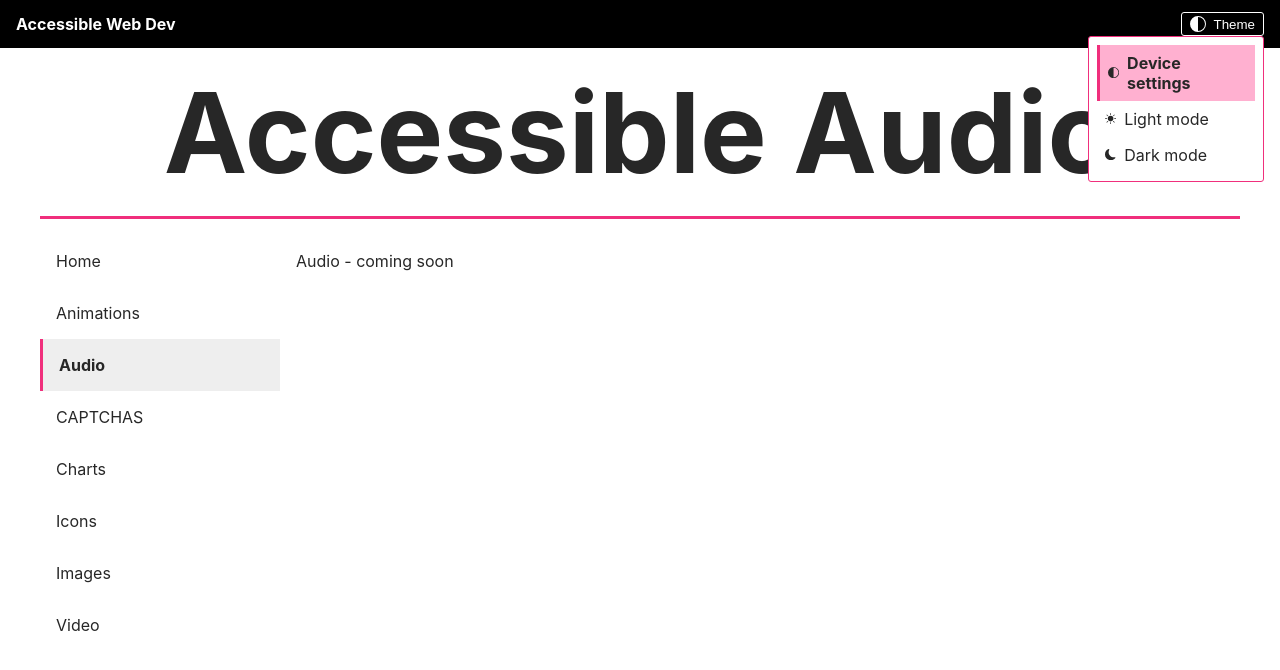
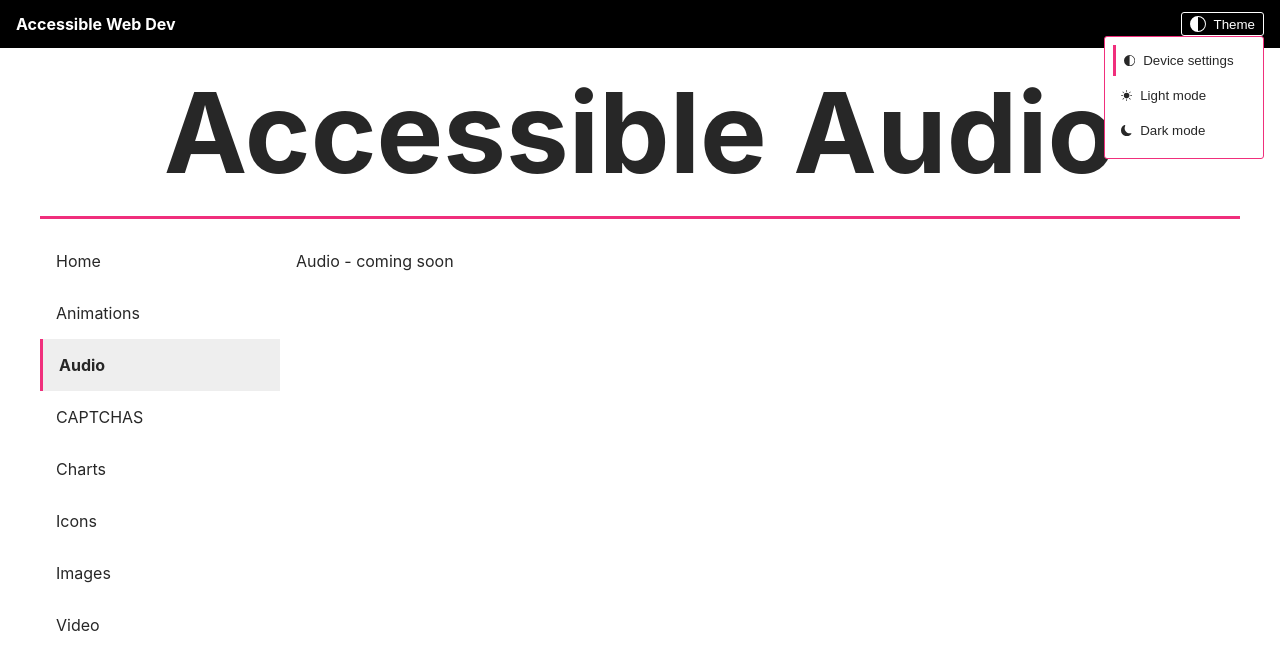
Before and after one commit to wizard0918/AcessibleWebDev, a Next.js app: page /audio in a window 1280 px wide. Both pictures are taken after a click on the button "Theme". Shown: the top 670 px of the page. Built offline with nearby package versions, Linux system fonts and the light colour scheme.

Commit message:
Update themeSwitcher to disclosure widget

```diff
--- a/components/Header/Header.module.css
+++ b/components/Header/Header.module.css
@@ -23,7 +23,6 @@
 
 .topBanner button {
 	cursor: pointer;
-	color: #fff;
 }
 
 .hamburgerBtn {
--- a/components/ThemeSwitcher/ThemeSwitcher.module.css
+++ b/components/ThemeSwitcher/ThemeSwitcher.module.css
@@ -7,13 +7,14 @@
 	border-radius: var(--borderRadius);
 	background-color: transparent;
 	cursor: pointer;
+	color: #fff;
 }
 
 .themeSwitcher {
 	position: absolute;
 	top: 16px;
 	right: 48px;
-    width: 11em;
+	width: 10em;
 	background-color: var(--bg);
 	padding: 0.5rem;
 	border: 1px solid var(--primary);
@@ -21,8 +22,12 @@
 	list-style: none;
 }
 
+.themeSwitcher li {
+	margin-bottom: 0.25rem;
+}
 
-  .themeSwitcher li {
+.themeSwitcherBtn {
+	background-color: none;
 	color: var(--text);
 	display: flex;
 	gap: 0.5rem;
@@ -34,18 +39,16 @@
 	background-color: var(--bg);
 }
 
-
 .themeSwitcher li.activeBtn {
 	border-left: 3px solid var(--primary);
-    background-color: var(--lightGrey);
+}
+
+.themeSwitcherBtn:hover {
+	background-color: var(--primaryLt);
 	font-weight: bold;
 }
 
-  .themeSwitcher li:hover {
-    background-color: var(--primaryLt);
-  }
-
-  .themeSwitcher li:focus {
+.themeSwitcherBtn:focus {
 	background-color: var(--primaryLt);
 	font-weight: bold;
 }
--- a/components/ThemeSwitcher/ThemeSwitcher.tsx
+++ b/components/ThemeSwitcher/ThemeSwitcher.tsx
@@ -1,119 +1,110 @@
-import { useState, useRef, useEffect } from "react";
-import { BsCircleHalf, BsFillSunFill, BsFillMoonFill } from "react-icons/bs";
+import { useState, useRef, useEffect } from "react"
+import { BsCircleHalf, BsFillSunFill, BsFillMoonFill } from "react-icons/bs"
 
 import styles from "./ThemeSwitcher.module.css"
 
 const ThemeSwitcher = () => {
 	const [showThemeSwitcher, setShowThemeSwitcher] = useState<boolean>(false)
-	const [currentFocusedEl, setCurrentFocusedEl] = useState<string>("")
 
 	const buttonRef = useRef<HTMLButtonElement>(null)
-	const systemRef = useRef<HTMLLIElement>(null)
-	const lightRef = useRef<HTMLLIElement>(null)
-	const darkRef = useRef<HTMLLIElement>(null)
 
 	const handleThemeSwitcher = () => {
-		setShowThemeSwitcher(prevState => !prevState)
-		if (!currentFocusedEl || currentFocusedEl === "buttonRef") {
-			setCurrentFocusedEl("systemRef")
-		}
+		setShowThemeSwitcher((prevState) => !prevState)
 	}
 
-	const handleThemeSwitcherKB = (e: React.KeyboardEvent<HTMLButtonElement>) => {
-		if (!showThemeSwitcher && (e.key === "ArrowDown" || e.key === "Down" || e.key === "Enter" || e.key === " ")) {
-			setShowThemeSwitcher(true)
-			setCurrentFocusedEl("systemRef")
-		}
-		if (!showThemeSwitcher && (e.key === "ArrowUp" || e.key === "Up")) {
-			setShowThemeSwitcher(true)
-			setCurrentFocusedEl("darkRef")
-		}
-		if (e.key === "Esc" || e.key === "Escape") {
-			setShowThemeSwitcher(false)
-			buttonRef.current?.focus()
-			setCurrentFocusedEl("buttonRef")
-		}
+	const setTheme = (theme: string) => {
+		document.documentElement.className = theme
+		localStorage.setItem("theme", theme)
+		handleThemeSwitcher()
+		buttonRef.current?.focus()
 	}
 
-	const handleMenuKBFocus = (e: React.KeyboardEvent<HTMLUListElement>) => {
-		if (currentFocusedEl == "systemRef" && (e.key === "ArrowDown" || e.key === "Down")) {
-			setCurrentFocusedEl("lightRef")
-		}
-		if (currentFocusedEl == "lightRef" && (e.key === "ArrowDown" || e.key === "Down")) {
-			setCurrentFocusedEl("darkRef")
-		}
-		if (currentFocusedEl == "darkRef" && (e.key === "ArrowDown" || e.key === "Down")) {
-			setCurrentFocusedEl("systemRef")
-		}
-		if (currentFocusedEl == "systemRef" && (e.key === "ArrowUp" || e.key === "Up")) {
-			setCurrentFocusedEl("darkRef")
-		}
-		if (currentFocusedEl == "lightRef" && (e.key === "ArrowUp" || e.key === "Up")) {
-			setCurrentFocusedEl("systemRef")
-		}
-		if (currentFocusedEl == "darkRef" && (e.key === "ArrowUp" || e.key === "Up")) {
-			setCurrentFocusedEl("lightRef")
-		}
-		if (e.key === "Esc" || e.key === "Escape") {
-			setShowThemeSwitcher(false)
-			buttonRef.current?.focus()
-			setCurrentFocusedEl("buttonRef")
-		}
+	const setThemeFromOS = () => {
+		window.matchMedia("(prefers-color-scheme: dark)").matches
+			? (document.documentElement.className = "dark")
+			: (document.documentElement.className = "light")
+		localStorage.removeItem("theme")
+		handleThemeSwitcher()
+		buttonRef.current?.focus()
 	}
 
-	const setFocusedElement = (value: string) => {
-		switch (value) {
-			case "systemRef": systemRef.current?.focus();
-				break;
-			case "lightRef": lightRef.current?.focus();
-				break;
-			case "darkRef": darkRef.current?.focus()
-				break;
-			case "buttonRef": buttonRef.current?.focus()
-				break;
-			default: buttonRef.current?.focus()
+	const handleThemeSwitcherKB = (e: { key: string }) => {
+		if (e.key === "Esc" || e.key === "Escape") {
+			handleThemeSwitcher()
+			buttonRef.current?.focus()
 		}
 	}
 
 	useEffect(() => {
-		if (showThemeSwitcher && currentFocusedEl) {
-			setFocusedElement(currentFocusedEl)
-		}
-	}, [showThemeSwitcher, currentFocusedEl])
+		document.addEventListener("keyup", handleThemeSwitcherKB)
 
-	const setTheme = (theme: string) => {
-		document.documentElement.className = theme
-		localStorage.setItem("theme", theme)
-		buttonRef.current?.focus()
-		setCurrentFocusedEl("buttonRef")
-	};
+		return () => document.removeEventListener("keyup", handleThemeSwitcherKB)
+	}, [])
 
-	const setThemeFromOS = () => {
-		window.matchMedia('(prefers-color-scheme: dark)').matches ? document.documentElement.className = "dark" : document.documentElement.className = "light"
-		localStorage.removeItem("theme")
-		buttonRef.current?.focus()
-		setCurrentFocusedEl("buttonRef")
-	};
-
-	let theme;
+	let theme
 	if (typeof window !== "undefined") {
 		theme = localStorage.getItem("theme")
 	}
 
 	return (
 		<>
-			<button className={styles.themeBtn} ref={buttonRef} onClick={handleThemeSwitcher} onKeyDown={handleThemeSwitcherKB} type="button" id="themeSwitcherBtn" aria-haspopup="true" aria-controls="themeSwitcherMenu" aria-expanded={showThemeSwitcher}>
+			<button
+				className={styles.themeBtn}
+				type="button"
+				id="themeSwitcherBtn"
+				aria-controls="themeSwitcherMenu"
+				onClick={handleThemeSwitcher}
+				aria-expanded={showThemeSwitcher}
+				ref={buttonRef}>
 				<BsCircleHalf color="white" size="1rem" aria-hidden="true" />
 				Theme
 			</button>
-			{showThemeSwitcher && <ul onKeyDown={(e) => handleMenuKBFocus(e)} className={styles.themeSwitcher} role="menu" id="themeSwitcherMenu" aria-labelledby="themeSwitcherBtn">
-				<li role="menuitemradio" aria-checked={!theme} onClick={() => { setThemeFromOS(); setShowThemeSwitcher(false); }} onKeyDown={(e) => (e.key === " " || e.key === "Enter") && setThemeFromOS()} ref={systemRef} tabIndex={-1} className={!theme ? styles.activeBtn : ""}>
-					<BsCircleHalf size="0.7rem" aria-hidden="true" className={styles.themeIcon} />Device settings</li>
-				<li role="menuitemradio" aria-checked={theme === "light"} onClick={() => { setTheme("light"); setShowThemeSwitcher(false); }} onKeyDown={(e) => (e.key === " " || e.key === "Enter") && setTheme("light")} ref={lightRef} tabIndex={-1} className={theme === "light" ? styles.activeBtn : ""}>
-					<BsFillSunFill size="0.7rem" aria-hidden="true" className={styles.themeIcon} />Light mode</li>
-				<li role="menuitemradio" aria-checked={theme === "dark"} onClick={() => { setTheme("dark"); setShowThemeSwitcher(false); }} onKeyDown={(e) => (e.key === " " || e.key === "Enter") && setTheme("dark")} ref={darkRef} tabIndex={-1} className={theme === "dark" ? styles.activeBtn : ""} >
-					<BsFillMoonFill size="0.7rem" aria-hidden="true" className={styles.themeIcon} />Dark mode</li>
-			</ul>}
+			{showThemeSwitcher && (
+				<ul
+					className={styles.themeSwitcher}
+					id="themeSwitcherMenu"
+					aria-labelledby="themeSwitcherBtn">
+					<li className={!theme ? styles.activeBtn : ""}>
+						<button
+							className={styles.themeSwitcherBtn}
+							onClick={setThemeFromOS}
+							aria-pressed={!theme}>
+							<BsCircleHalf
+								size="0.7rem"
+								aria-hidden="true"
+								className={styles.themeIcon}
+							/>
+							Device settings
+						</button>
+					</li>
+					<li className={theme === "light" ? styles.activeBtn : ""}>
+						<button
+							className={styles.themeSwitcherBtn}
+							onClick={() => setTheme("light")}
+							aria-pressed={theme === "light"}>
+							<BsFillSunFill
+								size="0.7rem"
+								aria-hidden="true"
+								className={styles.themeIcon}
+							/>
+							Light mode
+						</button>
+					</li>
+					<li className={theme === "dark" ? styles.activeBtn : ""}>
+						<button
+							className={styles.themeSwitcherBtn}
+							onClick={() => setTheme("dark")}
+							aria-pressed={theme === "dark"}>
+							<BsFillMoonFill
+								size="0.7rem"
+								aria-hidden="true"
+								className={styles.themeIcon}
+							/>
+							Dark mode
+						</button>
+					</li>
+				</ul>
+			)}
 		</>
 	)
 }
```
Lines whose indentation alone changed are shown as unchanged.
